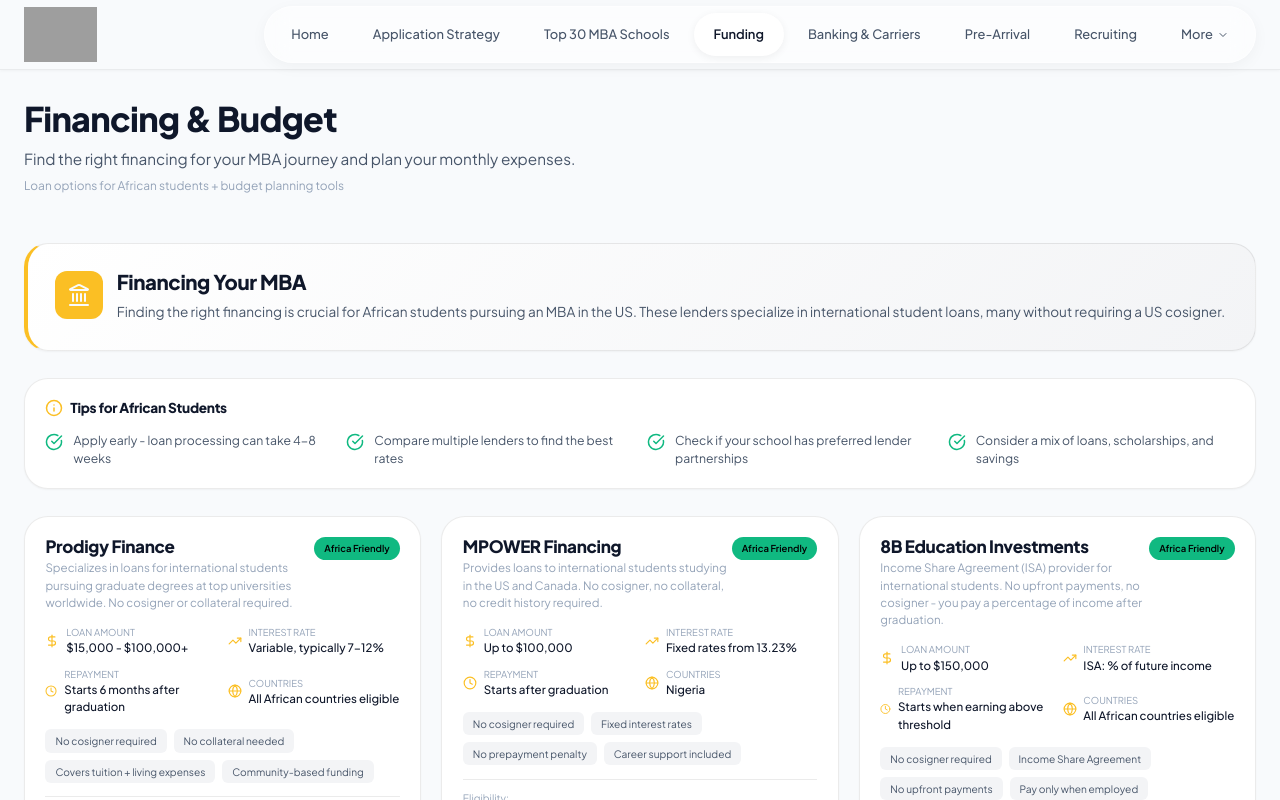
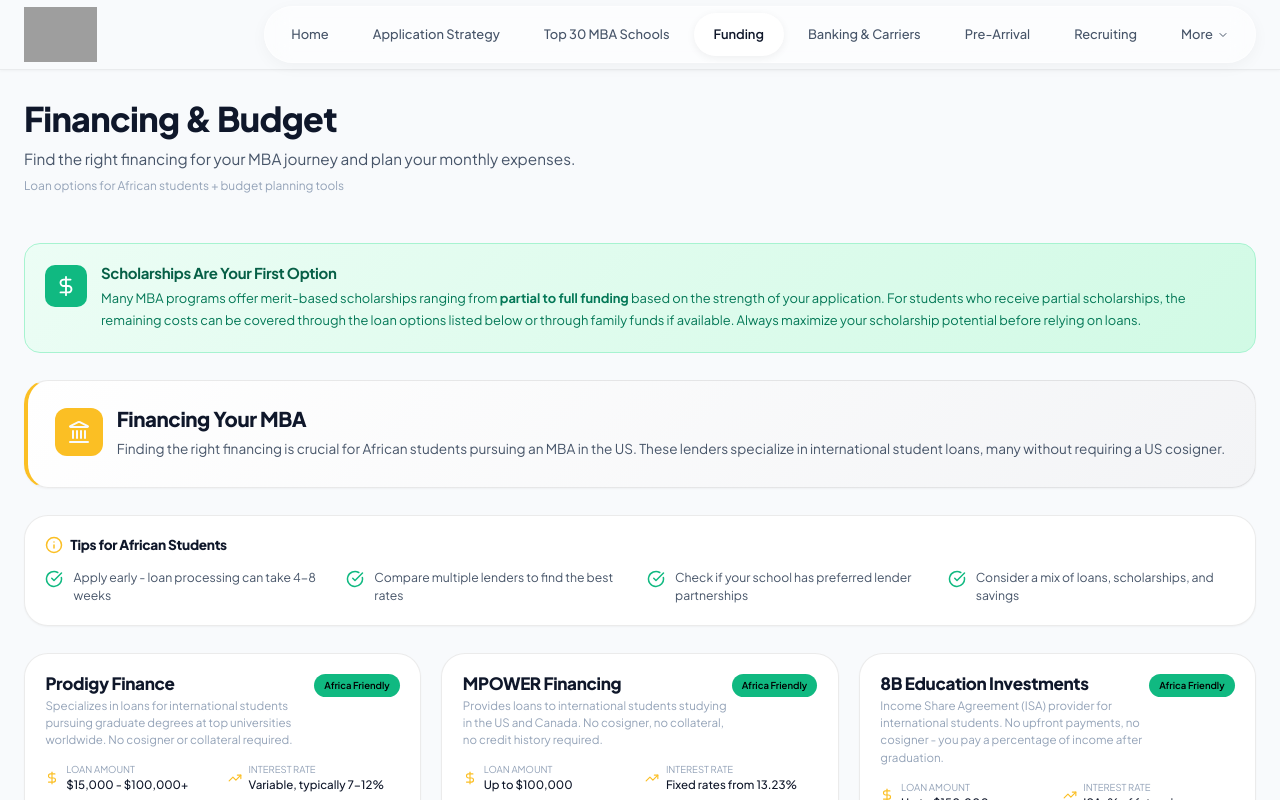
Before and after one commit to legacyindeed/Africandidate, a React (Vite) app: page /budget in a window 1280 px wide. Shown: the top 800 px of the page. Built offline with nearby package versions, Linux system fonts and the light colour scheme; grey boxes are pictures that could not be loaded.

Commit message:
Add scholarship notice at top of Funding page

```diff
--- a/src/pages/Budget.jsx
+++ b/src/pages/Budget.jsx
@@ -54,6 +54,39 @@
         <h1 style={{ marginBottom: '0.75rem' }}>Financing & Budget</h1>
         <p style={{ marginBottom: '0.5rem' }}>Find the right financing for your MBA journey and plan your monthly expenses.</p>
         <p style={{ fontSize: '0.875rem', color: 'var(--color-text-muted)' }}>Loan options for African students + budget planning tools</p>
+      </div>
+
+      {/* Scholarship Notice */}
+      <div className="animate-fade-in" style={{ marginBottom: '2rem' }}>
+        <div style={{
+          padding: '1.5rem',
+          background: 'linear-gradient(135deg, #ecfdf5 0%, #d1fae5 100%)',
+          border: '1px solid #a7f3d0',
+          borderRadius: '16px',
+          display: 'flex',
+          alignItems: 'flex-start',
+          gap: '1rem'
+        }}>
+          <div style={{
+            padding: '10px',
+            background: '#10b981',
+            borderRadius: '10px',
+            color: 'white',
+            flexShrink: 0
+          }}>
+            <DollarSign size={22} />
+          </div>
+          <div>
+            <h3 style={{ color: '#065f46', marginBottom: '0.5rem', fontSize: '1.1rem', fontWeight: 700 }}>
+              Scholarships Are Your First Option
+            </h3>
+            <p style={{ color: '#047857', lineHeight: '1.7', fontSize: '0.95rem', marginBottom: '0' }}>
+              Many MBA programs offer merit-based scholarships ranging from <strong>partial to full funding</strong> based on the strength of your application.
+              For students who receive partial scholarships, the remaining costs can be covered through the loan options listed below or through family funds if available.
+              Always maximize your scholarship potential before relying on loans.
+            </p>
+          </div>
+        </div>
       </div>
 
       {/* Financing Section */}
```
